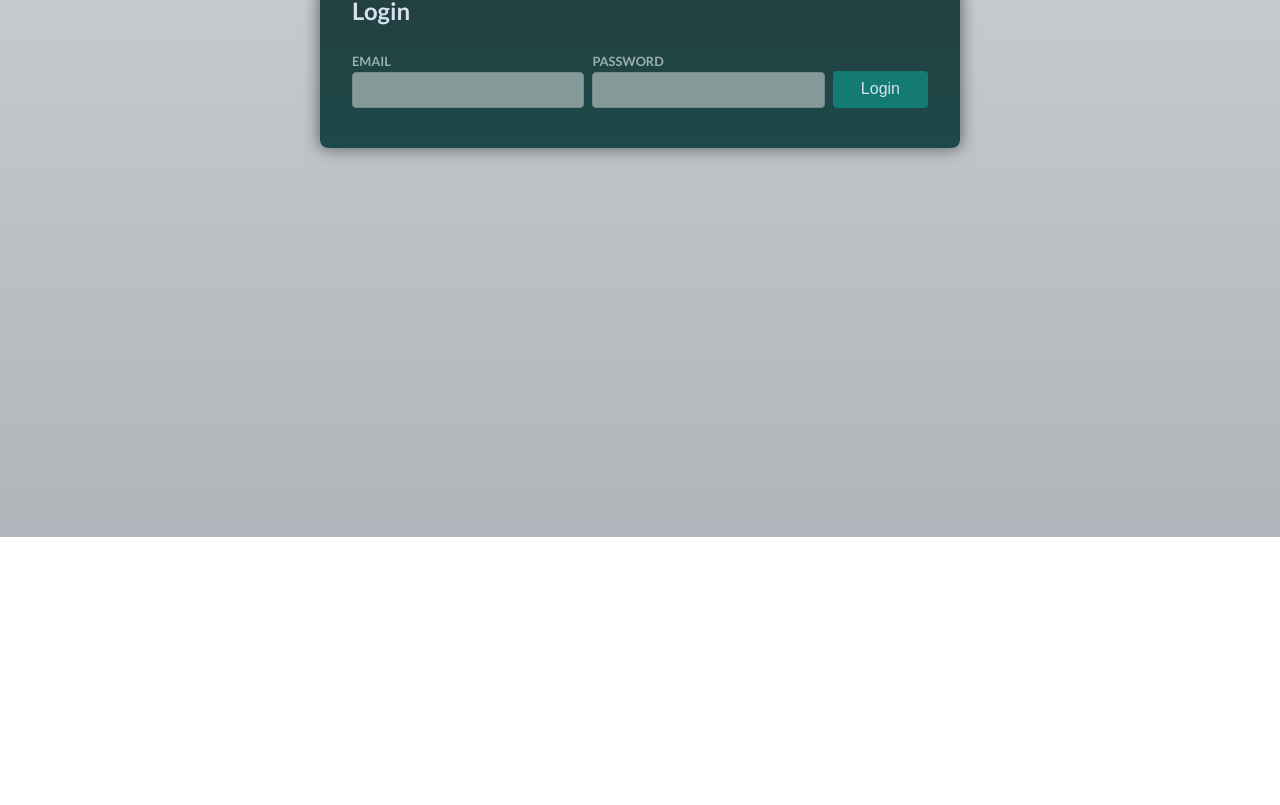
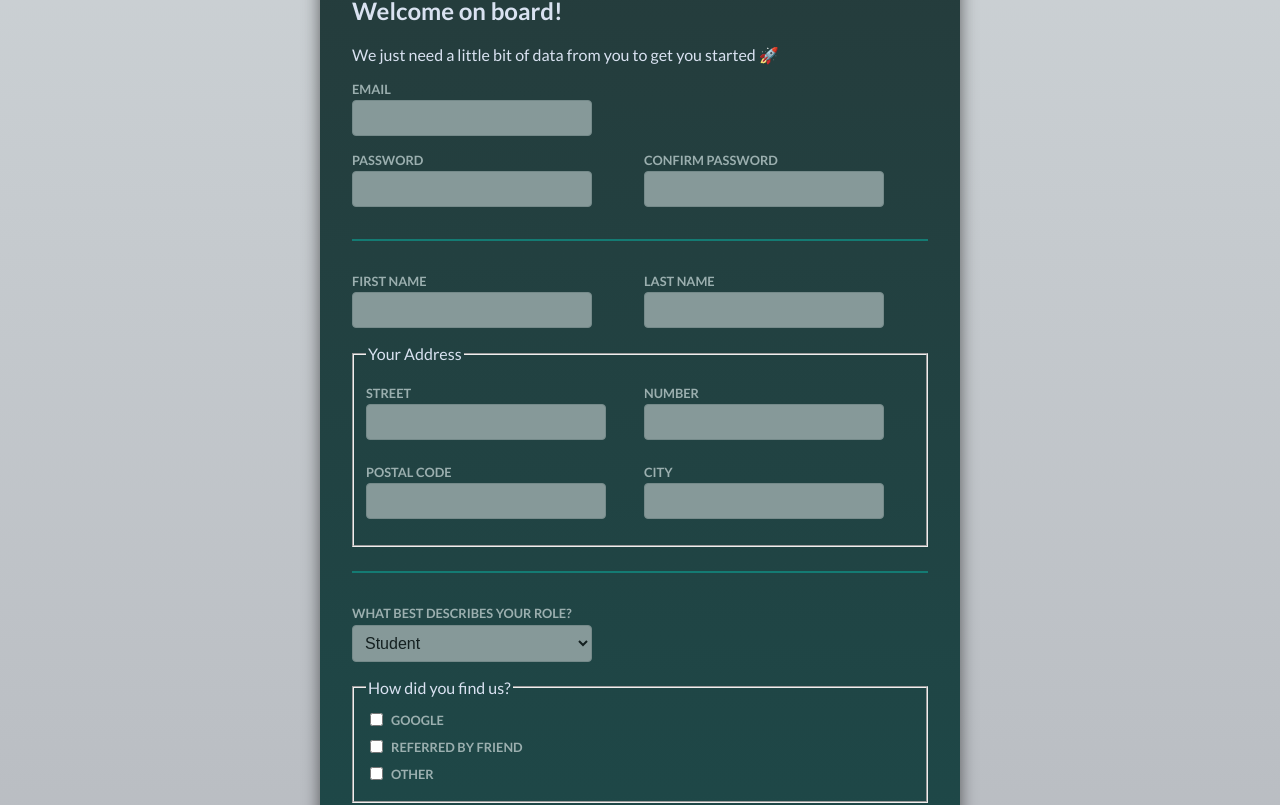
Before and after one commit to FiglerReNi/udemy_angular, an Angular app: page / in a window 1280 px wide. Shown: the part 295-1100 px from the top of the page. Before the commit the page ends 832 px from the top, so only its background shows below. Built offline with nearby package versions, Linux system fonts and the light colour scheme.

Commit message:
reactive form

```diff
--- a/src/app/app.component.html
+++ b/src/app/app.component.html
@@ -3,4 +3,5 @@
   <h1>Angular Forms</h1>
 </header>
 
+<app-signup />
 <app-login />
--- a/src/app/app.component.ts
+++ b/src/app/app.component.ts
@@ -1,11 +1,12 @@
 import { Component } from '@angular/core';
 
 import { LoginComponent } from './auth/login/login.component';
+import {SignupComponent} from "./auth/signup/signup.component";
 
 @Component({
   selector: 'app-root',
   standalone: true,
   templateUrl: './app.component.html',
-  imports: [LoginComponent],
+  imports: [LoginComponent, SignupComponent],
 })
 export class AppComponent {}
--- a/src/app/auth/login/login.component.html
+++ b/src/app/auth/login/login.component.html
@@ -1,62 +1,29 @@
-<!--Template-driven form-->
-<!--Az ngForm egy típust határoz meg, ebbe kerülnek bele az ngModel-el regisztrált elemek, és ezen keresztül érjük el
-nem csak a beregisztrált elemeket, hanem az egész Angular által kezelt formot.-->
-<form #form="ngForm" (ngSubmit)="onSubmit(form)">
+<!--Reactive Forms-->
+<!--https://angular.dev/guide/forms-->
+<form [formGroup]="form" (ngSubmit)="onSubmit()">
   <h2>Login</h2>
 
   <div class="control-row">
     <div class="control no-margin">
       <label for="email">Email</label>
-      <!--      Ebben az esetben nem használnk two-way-bindingot az ngModelnél. Ilyenkor a name attribute
-                mindig kell, mert így tudja az ngModel ezt az elemet beregisztrálni a angularba, form elemen belül
-                lehet használni-->
-<!--      Az input email mezőt nem csak a form-on belül regisztráljuk, hanem ezzel a template variable-val
-          ezt az objektumot a #email-ben is regisztráljuk-->
-      <input #email="ngModel"
-        id="email"
-        type="email"
-        name="email"
-        ngModel
-        required
-        email/>
+      <input id="email" type="email" [formControl]="form.controls.email"/>
     </div>
 
     <div class="control no-margin">
       <label for="password">Password</label>
-      <input #password="ngModel"
-        id="password"
-        type="password"
-        name="password"
-        ngModel
-        required
-        minlength="6">
-      <!--    min, max, maxlength, pattern="" >7-->
+      <input id="password" type="password" formControlName="password"/>
     </div>
 
     <button class="button">Login</button>
   </div>
-<!--  Ez a megoldás az elején hibát dob, mert amikor először betölt az oldal akkor a form még nincs
-teljesen készen és nincsenek beregisztrálna az ngModel mezők sem-->
-<!--  @if (form.form.touched && form.form.invalid) {-->
-<!--  @if (form.form.controls["email"].touched-->
-<!--  && form.form.controls["password"].touched-->
-<!--  && form.form.invalid) -->
-<!--  @if (email.touched && password.touched && form.form.invalid)-->
-<!--  {-->
-<!--    <p class="control-error">-->
-<!--      Invalid values detective. Please check your input.-->
-<!--    </p>-->
+
+<!--  @if(form.controls.email.touched && form.controls.email.dirty && form.controls.email.invalid) {-->
+<!--    <p class="control-error">Please enter a valid email address.</p>-->
 <!--  }-->
-  @if (email.touched && email.dirty && email.invalid)
-  {
-    <p class="control-error">
-      Invalid email address entered.
-    </p>
+  @if(emailIsInvalid){
+    <p class="control-error">Please enter a valid email address!</p>
   }
-  @if (password.touched && password.dirty && password.invalid)
-  {
-    <p class="control-error">
-      Invalid password entered - must be at least 6 characters long.
-    </p>
+  @if(passwordIsInvalid){
+    <p class="control-error">Please enter a valid password (must be at least 6 characters long and contain a question mark!).</p>
   }
 </form>
--- a/src/app/auth/login/login.component.ts
+++ b/src/app/auth/login/login.component.ts
@@ -1,55 +1,103 @@
-import {afterNextRender, Component, DestroyRef, inject, viewChild} from '@angular/core';
-import {FormsModule, NgForm} from "@angular/forms";
-import {debounceTime} from "rxjs";
+import {Component, DestroyRef, inject, OnInit} from '@angular/core';
+import {
+  AbstractControl,
+  FormControl,
+  FormGroup,
+  ReactiveFormsModule,
+  Validators
+} from "@angular/forms";
+import {debounceTime, of} from "rxjs";
+
+// regular validátor
+function mustContainQuestionMark(control: AbstractControl) {
+  if (control.value.includes('?')) {
+    return null;
+  }
+  return { doesNotContainQuestionMark: true };
+}
+//async validátor (ha át kell hívni a backendre, hogy ol adatbázisban ellenőrizze létezik-e már az email stb)
+function emailIsUnique(control: AbstractControl) {
+  //a második tag jön a backend hívásból
+  if(control.value !== 'test@example.com'){
+    //async validaor esetében egy Observale-val kell visszatérnünk
+    return of(null);
+  }
+  return of({notUnique: true});
+}
+
+// ezt az ngOnInit-ben is lehet, ha van server oldali kapcsolódás a felülethez, akkor az a jobb megoldás
+let initialEmailValue = '';
+const savedForm = window.localStorage.getItem('saved-login-form');
+if(savedForm) {
+  const loadedForm = JSON.parse(savedForm);
+  initialEmailValue = loadedForm.email;
+}
 
 @Component({
   selector: 'app-login',
   standalone: true,
-  imports: [FormsModule],
+  imports: [ReactiveFormsModule],
   templateUrl: './login.component.html',
   styleUrl: './login.component.css',
 })
-export class LoginComponent {
-  private form = viewChild.required<NgForm>('form')
-  private destroyRef = inject(DestroyRef)
+export class LoginComponent implements OnInit{
+  private destroyRef = inject(DestroyRef);
 
-  constructor() {
-    //ha a form elkészült és felépült, akkor futnak a benne lévő dolgok
-    afterNextRender(() => {
-      const savedForm = window.localStorage.getItem('saved-login-form');
-      if (savedForm) {
-        const loadedFormData = JSON.parse(savedForm);
-        const savedEmail = loadedFormData.email;
-        // this.form().setValue({email: savedEmail, password: ''})
-        setTimeout(() => {
-          this.form().controls['email'].setValue(savedEmail);
-        },1)
+  form = new FormGroup({
+    email: new FormControl(initialEmailValue, {
+      validators: [Validators.email, Validators.required],
+      asyncValidators:[emailIsUnique]
+    }),
+    // custom validátor lehet külön functionban
+    password: new FormControl('', {
+      validators: [Validators.required, Validators.minLength(6), mustContainQuestionMark],
+    })
+    //custom validátort közvetlenül is megadhaunk
+    // password: new FormControl('', {
+    //   validators: [Validators.required, Validators.minLength(6), (control) => {
+    //    ...
+    //   }],
+    // })
+  })
+
+  // a reacive form-nál nem kell az afterRendert használni, mert mi a .ts-ben rakjuk össze a form-hoz való
+  // hozzáférést, így az ngOninit-ben dolgozhatunk is vele
+  ngOnInit(){
+    // const savedForm = window.localStorage.getItem('saved-login-form');
+    // if(savedForm){
+    //   const loadedForm = JSON.parse(savedForm);
+    //   this.form.patchValue({
+    //     email: loadedForm.email
+    //   }) ;
+    // }
+
+    const subscription = this.form.valueChanges.pipe(debounceTime(500)).subscribe({
+      next: (value) => {
+        window.localStorage.setItem('saved-login-form',
+          JSON.stringify({email: value.email}));
       }
-      // debounceTime, a next-ek között ennyit vár a function és csak akkor ment, ha nem történt újabb leütés
-      // így ha folyamatosan gépel vki, nem ment minden egyes leütés után
-      const subscription = this.form().valueChanges?.pipe(debounceTime(500)).subscribe({
-        //a next minden billentyűütés után menti a beírt értéket
-        next: (value) => {
-          // eltároljuk a localStorage-ba
-          window.localStorage.setItem('saved-login-form', JSON.stringify({'email': value.email}))
-          console.log(value.email)
-        }
-      })
-      this.destroyRef.onDestroy(() => subscription?.unsubscribe())
     })
+    this.destroyRef.onDestroy(() => subscription.unsubscribe());
   }
 
+  get emailIsInvalid(){
+    return (this.form.controls.email.touched
+      && this.form.controls.email.dirty
+      && this.form.controls.email.invalid);
+  }
 
-  onSubmit(formData: NgForm) {
-    if (formData.form.invalid) {
-      return;
-    }
-    console.log(formData);
-    console.log(formData.form)
-    const enteredEmail = formData.form.value.email
-    const enteredPassword = formData.form.value.password
+  get passwordIsInvalid(){
+    return (this.form.controls.password.touched
+      && this.form.controls.password.dirty
+      && this.form.controls.password.invalid);
+  }
+
+  onSubmit() {
+    //itt is adhatunk meg még plusz validációkat
+    // this.form.controls.email.addValidators(Validators.required);
+    console.log(this.form);
+    const enteredEmail = this.form.value.email;
+    const enteredPassword = this.form.value.password;
     console.log(enteredEmail, enteredPassword);
-
-    formData.form.reset();
   }
 }
--- a/src/app/auth/signup/signup.component.html
+++ b/src/app/auth/signup/signup.component.html
@@ -1,19 +1,20 @@
-<form>
+<form [formGroup]="form" (ngSubmit)="onSubmit()">
   <h2>Welcome on board!</h2>
   <p>We just need a little bit of data from you to get you started 🚀</p>
 
   <div class="control">
     <label for="email">Email</label>
-    <input id="email" type="email" name="email" />
+    <input id="email" type="email" name="email" formControlName="email"/>
   </div>
 
-  <div class="control-row">
+  <div class="control-row" formGroupName="passwords">
     <div class="control">
       <label for="password">Password</label>
       <input
         id="password"
         type="password"
         name="password"
+        formControlName="password"
       />
     </div>
 
@@ -23,11 +24,12 @@
         id="confirm-password"
         type="password"
         name="confirm-password"
+        formControlName="confirmPassword"
       />
     </div>
   </div>
 
-  <hr />
+  <hr/>
 
   <div>
     <div class="control-row">
@@ -37,6 +39,7 @@
           type="text"
           id="first-name"
           name="first-name"
+          formControlName="firstName"
         />
       </div>
 
@@ -46,45 +49,46 @@
           type="text"
           id="last-name"
           name="last-name"
+          formControlName="lastName"
         />
       </div>
     </div>
 
-    <fieldset>
+    <fieldset formGroupName="address">
       <legend>Your Address</legend>
 
       <div class="control-row">
         <div class="control">
           <label for="street">Street</label>
-          <input type="text" id="street" name="street" />
+          <input type="text" id="street" name="street" formControlName="street"/>
         </div>
 
         <div class="control">
           <label for="number">Number</label>
-          <input type="text" id="number" name="number" />
+          <input type="text" id="number" name="number" formControlName="number"/>
         </div>
       </div>
 
       <div class="control-row">
         <div class="control">
           <label for="postal-code">Postal Code</label>
-          <input type="text" id="postal-code" name="postal-code" />
+          <input type="text" id="postal-code" name="postal-code" formControlName="postalCode"/>
         </div>
 
         <div class="control">
           <label for="city">City</label>
-          <input type="text" id="city" name="city" />
+          <input type="text" id="city" name="city" formControlName="city"/>
         </div>
       </div>
     </fieldset>
   </div>
 
-  <hr />
+  <hr/>
 
   <div class="control-row">
     <div class="control">
       <label for="role">What best describes your role?</label>
-      <select id="role" name="role">
+      <select id="role" name="role" formControlName="role">
         <option value="student">Student</option>
         <option value="teacher">Teacher</option>
         <option value="employee">Employee</option>
@@ -94,7 +98,7 @@
     </div>
   </div>
 
-  <fieldset>
+  <fieldset formArrayName="source">
     <legend>How did you find us?</legend>
     <div class="control">
       <input
@@ -102,6 +106,7 @@
         id="google"
         name="acquisition"
         value="google"
+        formControlName="0"
       />
       <label for="google">Google</label>
     </div>
@@ -112,6 +117,7 @@
         id="friend"
         name="acquisition"
         value="friend"
+        formControlName="1"
       />
       <label for="friend">Referred by friend</label>
     </div>
@@ -122,6 +128,7 @@
         id="other"
         name="acquisition"
         value="other"
+        formControlName="2"
       />
       <label for="other">Other</label>
     </div>
@@ -134,6 +141,7 @@
           type="checkbox"
           id="terms-and-conditions"
           name="terms"
+          formControlName="agree"
         />
         I agree to the terms and conditions
       </label>
@@ -141,7 +149,13 @@
   </div>
 
   <p class="form-actions">
-    <button type="reset" class="button button-flat">Reset</button>
+    <button type="reset" class="button button-flat" (click)="onReset()">Reset</button>
     <button type="submit" class="button">Sign up</button>
   </p>
+
+  @if (form.touched && form.invalid) {
+    <p class="control-error">
+      Invalid form - please check your input data!
+    </p>
+  }
 </form>
--- a/src/app/auth/signup/signup.component.ts
+++ b/src/app/auth/signup/signup.component.ts
@@ -1,9 +1,106 @@
-import { Component } from '@angular/core';
+import {Component} from '@angular/core';
+import {
+  AbstractControl,
+  FormArray,
+  FormControl,
+  FormGroup,
+  ReactiveFormsModule,
+  Validators
+} from "@angular/forms";
+
+// function equalValues(control:AbstractControl) {
+//     const password = control.get('password')?.value;
+//     const confirmPassword = control.get('confirmPassword')?.value;
+//     if(password === confirmPassword){
+//       return null;
+//     }
+//     return {passwordsNotEqual: true};
+// }
+
+//factory function
+function equalValues(controlName1: string, controlName2: string){
+  return (control:AbstractControl) => {
+    const val1 = control.get(controlName1)?.value;
+    const val2 = control.get(controlName2)?.value;
+    if(val1 === val2){
+      return null;
+    }
+    return {valuesNotEqual: true};
+  }
+}
 
 @Component({
   selector: 'app-signup',
   standalone: true,
   templateUrl: './signup.component.html',
   styleUrl: './signup.component.css',
+  imports: [
+    ReactiveFormsModule
+  ]
 })
-export class SignupComponent {}
+export class SignupComponent {
+// nested group verzió, ez nem kötelező a lenti megoldás is jó
+  form = new FormGroup({
+    email: new FormControl('', {
+      validators: [Validators.email, Validators.required],
+    }),
+    passwords: new FormGroup({
+      password: new FormControl('', {
+        validators: [Validators.required, Validators.minLength(6)],
+      }),
+      confirmPassword: new FormControl('', {
+        validators: [Validators.required, Validators.minLength(6)],
+      }),
+    }, {
+      validators: [equalValues('password', 'confirmPassword')]
+    }),
+    firstName: new FormControl('', {validators: [Validators.required]}),
+    lastName: new FormControl('', {validators: [Validators.required]}),
+    address: new FormGroup({
+      street: new FormControl('', {validators: [Validators.required]}),
+      number: new FormControl('', {validators: [Validators.required]}),
+      postalCode: new FormControl('', {validators: [Validators.required]}),
+      city: new FormControl('', {validators: [Validators.required]}),
+    }),
+    role: new FormControl<'student' | 'teacher' | 'employee' | 'founder' | 'other'>('student', {validators: [Validators.required]}),
+    source: new FormArray([
+      new FormControl(false),
+      new FormControl(false),
+      new FormControl(false),
+    ]),
+    agree: new FormControl(false, {validators: [Validators.required]}),
+  });
+
+  // form = new FormGroup({
+  //   email: new FormControl('', {
+  //     validators: [Validators.email, Validators.required],
+  //   }),
+  //   password: new FormControl('', {
+  //     validators: [Validators.required, Validators.minLength(6)],
+  //   }),
+  //   confirmPassword: new FormControl('', {
+  //     validators: [Validators.required, Validators.minLength(6)],
+  //   }),
+  //   firstName: new FormControl('', {validators: [Validators.required]}),
+  //   lastName: new FormControl('', {validators: [Validators.required]}),
+  //   street: new FormControl('', {validators: [Validators.required]}),
+  //   number: new FormControl('', {validators: [Validators.required]}),
+  //   postalCode: new FormControl('', {validators: [Validators.required]}),
+  //   city: new FormControl('', {validators: [Validators.required]}),
+  //   role: new FormControl<'student' | 'teacher' | 'employee' | 'founder' | 'other'>('student', {validators: [Validators.required]}),
+  //   agree: new FormControl(false, {validators: [Validators.required]}),
+  // });
+
+  onSubmit() {
+    if (this.form.invalid) {
+      console.log('INVALID FORM');
+      return;
+    }
+    console.log(this.form);
+  }
+
+  //ez egyébként megtörténik a button type="reset"-el is, de így tuti biztos, amúgy nem kell mindkettő feltétlenül
+  onReset() {
+    this.form.reset();
+  }
+}
--- a/src/styles.css
+++ b/src/styles.css
@@ -173,10 +173,12 @@ hr {
   color: #869999;
 }
 
+[formgroupname].ng-invalid.ng-touched.ng-dirty label,
 .control:has(.ng-invalid.ng-touched.ng-dirty) label {
   color: #f98b75;
 }
 
+[formgroupname].ng-invalid.ng-touched.ng-dirty input,
 input.ng-invalid.ng-touched.ng-dirty {
   background-color: #fbdcd6;
   border-color: #f84e2c;
```
